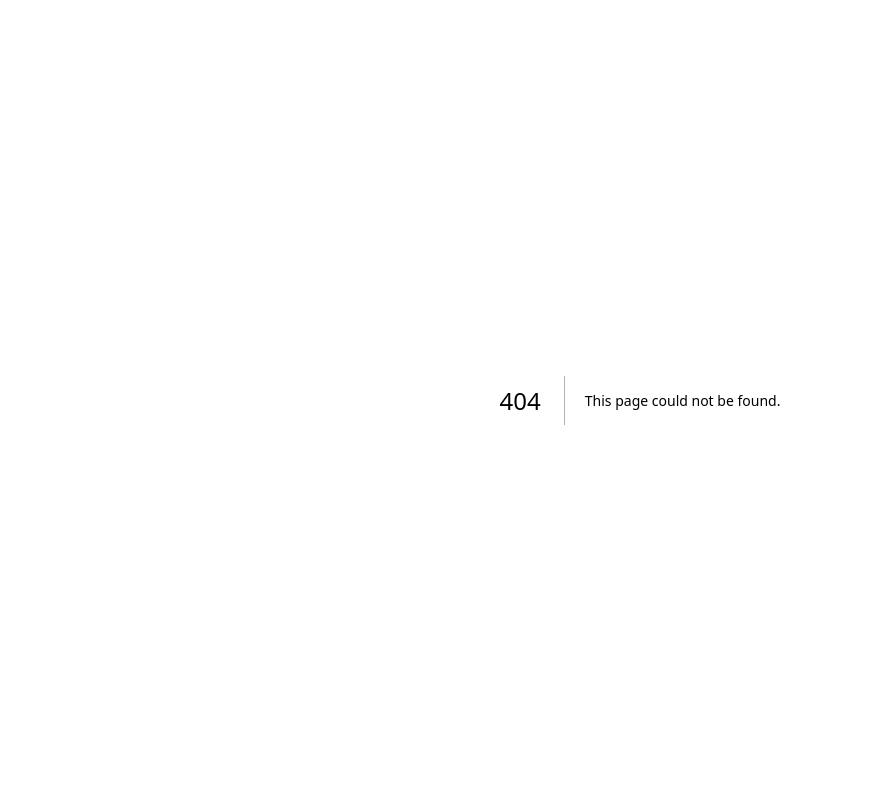
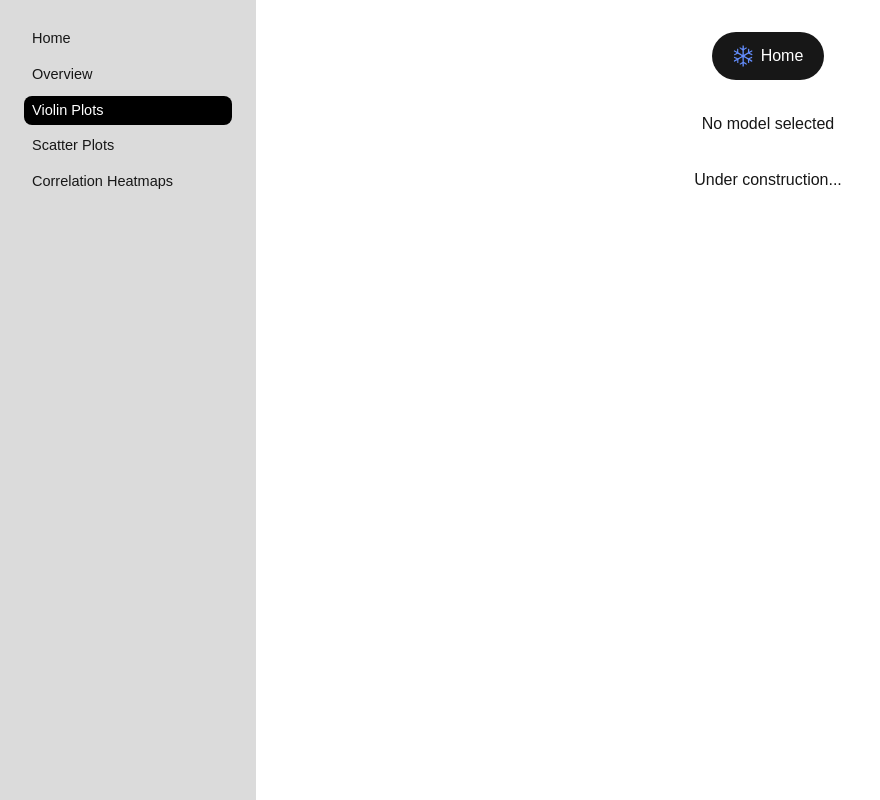
Before and after one commit to kylecsnow/js-ml-dashboard, a Next.js app in the folder frontend/: page /violin-plots in a window 1280 px wide. Before the commit this address had no page. Shown: the whole page, without its empty margins (0-880 px from the left). Built offline with nearby package versions, Linux system fonts and the light colour scheme.

Commit message:
add placeholder page for violin plots

```diff
--- a/frontend/app/components/Sidebar.tsx
+++ b/frontend/app/components/Sidebar.tsx
@@ -25,6 +25,13 @@ export default function Sidebar() {
           Overview
         </Link>
         <Link
+          href="/violin-plots"
+          className={`flex items-center gap-2 p-1 pl-2 rounded-lg hover:bg-gray-200 dark:hover:bg-gray-700 text-[14.5px]
+            ${pathName === '/violin-plots' ? 'bg-black hover:bg-black text-white' : ''}`}
+        >
+          Violin Plots
+        </Link>
+        <Link
           href="/scatter-plots"
           className={`flex items-center gap-2 p-1 pl-2 rounded-lg hover:bg-gray-200 dark:hover:bg-gray-700 text-[14.5px]
             ${pathName === '/scatter-plots' ? 'bg-black hover:bg-black text-white' : ''}`}
--- a/frontend/app/scatter-plots/page.tsx
+++ b/frontend/app/scatter-plots/page.tsx
@@ -3,7 +3,7 @@
 import dynamic from 'next/dynamic';
 import Image from "next/image";
 import Link from 'next/link';
-import React, { useState, useEffect, use } from 'react';
+import React, { useState, useEffect } from 'react';
 import Select from 'react-select';
 import Sidebar from '../components/Sidebar';
 import { useModel } from '../contexts/ModelContext';
--- /dev/null
+++ b/frontend/app/violin-plots/page.tsx
@@ -0,0 +1,69 @@
+'use client';
+
+import Image from "next/image";
+import Link from 'next/link';
+import Sidebar from '../components/Sidebar';
+import { useState, useEffect } from 'react';
+import { useModel } from '../contexts/ModelContext';
+
+
+// TODO: don't re-make this interface in every page; pull it out into some other place and then import it in each of your pages.
+interface PlotDataType {
+    data: any[];
+    layout: any;
+}
+
+const ViolinPlotsPage = () => {
+  const { selectedModel } = useModel();
+  const [plotData, setPlotData] = useState<PlotDataType | null>(null);
+
+
+  return (
+    <div className="flex min-h-screen">
+      <Sidebar />
+
+      <div className="flex-1 flex flex-col items-center p-8 gap-8">
+        <div className="flex gap-4 items-center flex-col sm:flex-row">
+          <Link
+            className="rounded-full border border-solid border-transparent transition-colors flex items-center justify-center bg-foreground text-background gap-2 hover:bg-[#383838] dark:hover:bg-[#ccc] text-sm sm:text-base h-10 sm:h-12 px-4 sm:px-5"
+            href="./"
+          >
+            <Image
+              className="dark:invert"
+              src="/snowflake.svg"
+              alt="My snowflake logomark"
+              width={20}
+              height={20}
+            />
+            Home
+          </Link>
+
+        </div>
+        <div>
+          <h2>
+            {selectedModel
+              ? `Selected model: ${selectedModel}`
+              : 'No model selected'
+            }
+          </h2>
+        </div>
+        <div>
+          <h1>Under construction...</h1>
+        </div>
+        {/* <div className="w-full max-w-4xl">
+          {plotData && (
+            <Plot
+              data={plotData.data}
+              layout={plotData.layout}
+              config={{ responsive: true }}
+              style={{ width: '100%', height: '600px' }}
+            />
+          )}
+        </div> */}
+      </div>
+    </div>
+  );
+};
+
+
+export default ViolinPlotsPage;
```
Also changed, not shown: 1 other file (tests, documents, lock files or other folders).
